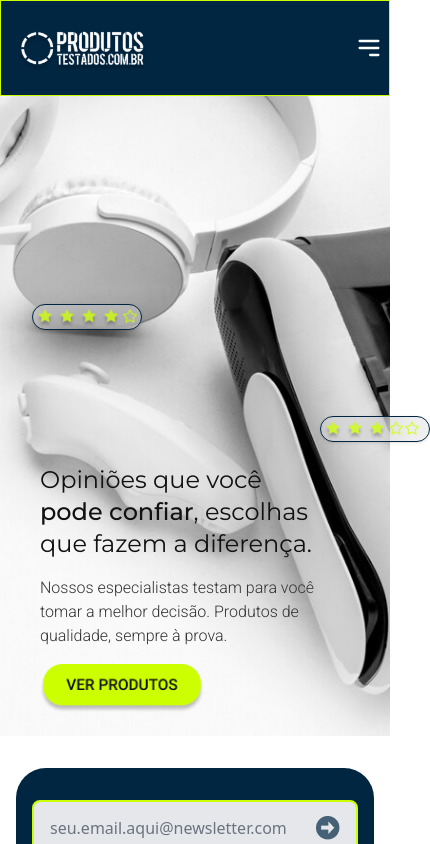
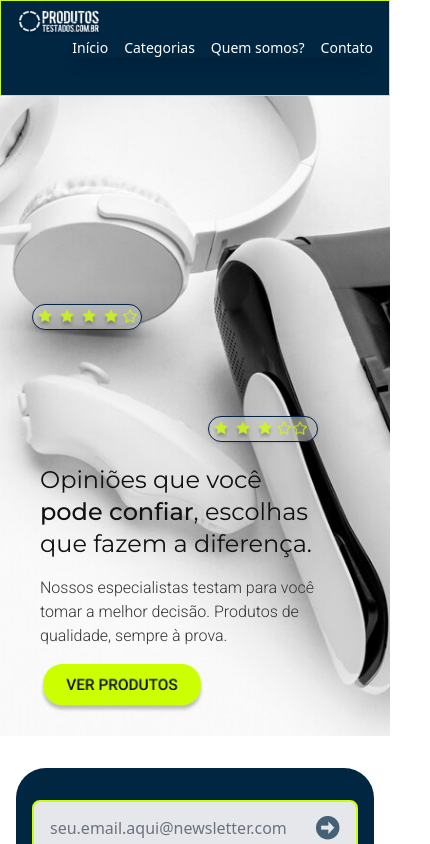
Before and after one commit to joaopouey/produtos-testados, a React (Create React App) app: page / in a window 390 px wide. Shown: the top 844 px of the page, 430 px wide, since content can reach past the window. Built offline with nearby package versions, Linux system fonts and the light colour scheme.

Commit message:
ajustes na navbar pra teste

```diff
--- a/src/components/Hero.js
+++ b/src/components/Hero.js
@@ -83,7 +83,7 @@ const Hero = () => {
         />
       </div>
 
-      <div className="absolute w-[110px] h-[26px] pl-[2px] pr-[2px] pt-[4px] mt-80 ml-80 sm:ml-[50%] gap-[2px] bg-[#d9d9d9]/40 rounded-[40px] shadow border border-[#002642] border-0.25 backdrop-blur-[15.40px] justify-start items-center inline-flex">
+      <div className="absolute w-[110px] h-[26px] pl-[2px] pr-[2px] pt-[4px] mt-80 ml-52 sm:ml-[50%] gap-[2px] bg-[#d9d9d9]/40 rounded-[40px] shadow border border-[#002642] border-0.25 backdrop-blur-[15.40px] justify-start items-center inline-flex">
         <img
           src="/star_filled.png"
           alt="Estrela preenchida"
--- a/src/components/Navbar.js
+++ b/src/components/Navbar.js
@@ -1,45 +1,18 @@
-import React, { useState } from 'react';
+import React from 'react';
 import { Link } from 'react-router-dom';
 
 const Navbar = () => {
-  const [isOpen, setIsOpen] = useState(false);
-
   return (
-    <nav className="flex items-center justify-between w-full top-0 h-24 sm:h-28 sm:px-16 2xl:px-72 bg-[#002642] border border-[#ccff00] text-white">
+    <nav className="relative flex items-center justify-between w-full top-0 h-24 sm:h-28 sm:px-16 2xl:px-72 bg-[#002642] border border-[#ccff00] text-white">
       {/* Logo */}
       <img
-        className="flex w-36 pt-1.5 pl-1.5 ml-2 sm:w-44"
+        className="absolute flex justify-self-center top-0 w-24 sm:w-36 pt-1.5 pl-1.5 ml-2"
         src="/logo_navbar.png"
         alt="Logo Produtos Testados"
       />
 
-      {/* Botão de hamburguer para telas pequenas */}
-      <button
-        className="block pr-1.5 sm:hidden"
-        onClick={() => setIsOpen(!isOpen)}
-      >
-        <svg
-          xmlns="http://www.w3.org/2000/svg"
-          className="h-7 w-7"
-          fill="none"
-          viewBox="0 0 24 24"
-          stroke="currentColor"
-        >
-          <path
-            strokeLinecap="round"
-            strokeLinejoin="round"
-            strokeWidth="2"
-            d="M4 6h16M4 12h16m-7 6h7"
-          />
-        </svg>
-      </button>
-
       {/* Menu Principal e Dropdown */}
-      <div
-        className={`${
-          isOpen ? 'flex' : 'hidden'
-        } absolute sm:static sm:flex flex-col sm:flex-row space-y-4 sm:space-y-0 sm:space-x-6 items-start sm:items-center bg-white sm:bg-transparent text-black sm:text-white shadow-lg sm:shadow-none p-4 sm:p-0 rounded-lg sm:rounded-none`}
-      >
+      <div className="absolute flex flex-row mt-0space-y-4 sm:space-y-0 gap-4 text-sm right-4 items-center bg-transparent text-white shadow-lg p-0">
         <Link to="/" className="hover:text-gray-300">
           Início
         </Link>
```
